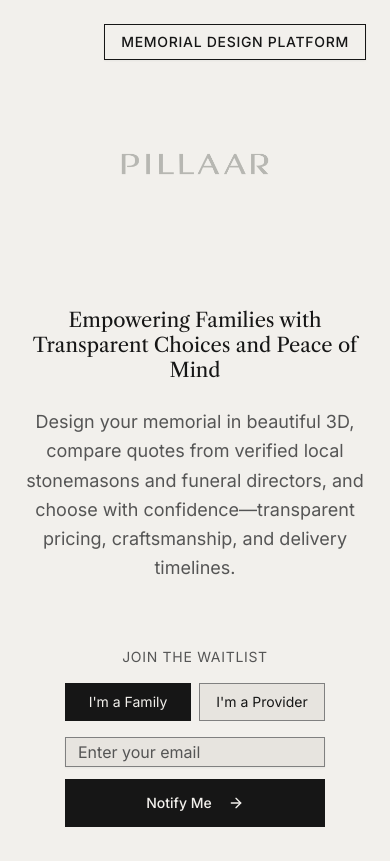
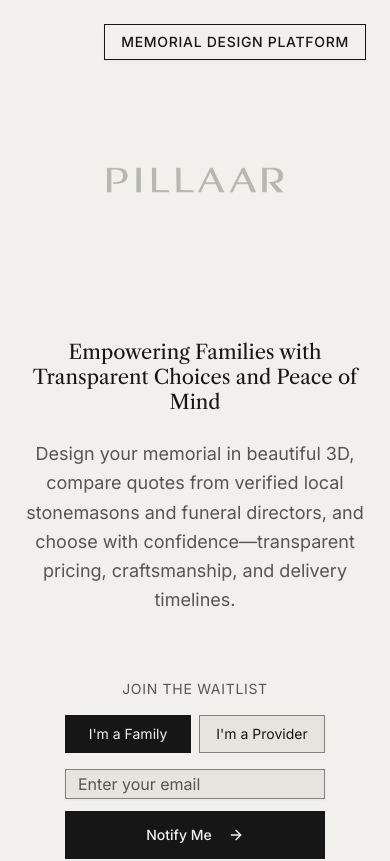
Before and after one commit to paps88/Pillaar-Landing-Page, a Next.js app: page / in a window 390 px wide. Shown: the top 861 px of the page. Built offline with nearby package versions, Linux system fonts and the light colour scheme.

Commit message:
style: increase logo size for better visibility
Update logo dimensions across breakpoints for improved scaling.

Co-authored-by: null <8473250+paps88@users.noreply.github.com>

```diff
--- a/app/page.tsx
+++ b/app/page.tsx
@@ -103,9 +103,9 @@ export default function SplashPage() {
               <Image
                 src="/pillaar-logo.png"
                 alt="Pillaar - 3D Gravestone and Headstone Memorial Design Platform"
-                width={680}
-                height={170}
-                className="h-40 sm:h-56 lg:h-72 w-auto"
+                width={816}
+                height={204}
+                className="h-48 sm:h-[268px] lg:h-[346px] w-auto"
                 priority
               />
             </div>
--- a/package.json
+++ b/package.json
@@ -38,7 +38,6 @@
     "@radix-ui/react-toggle-group": "1.1.1",
     "@radix-ui/react-tooltip": "1.1.6",
     "@supabase/ssr": "0.8.0",
-    "@supabase/supabase-js": "latest",
     "@vercel/analytics": "latest",
     "autoprefixer": "^10.4.20",
     "class-variance-authority": "^0.7.1",
```
Also changed, not shown: 1 other file (tests, documents, lock files or other folders).
